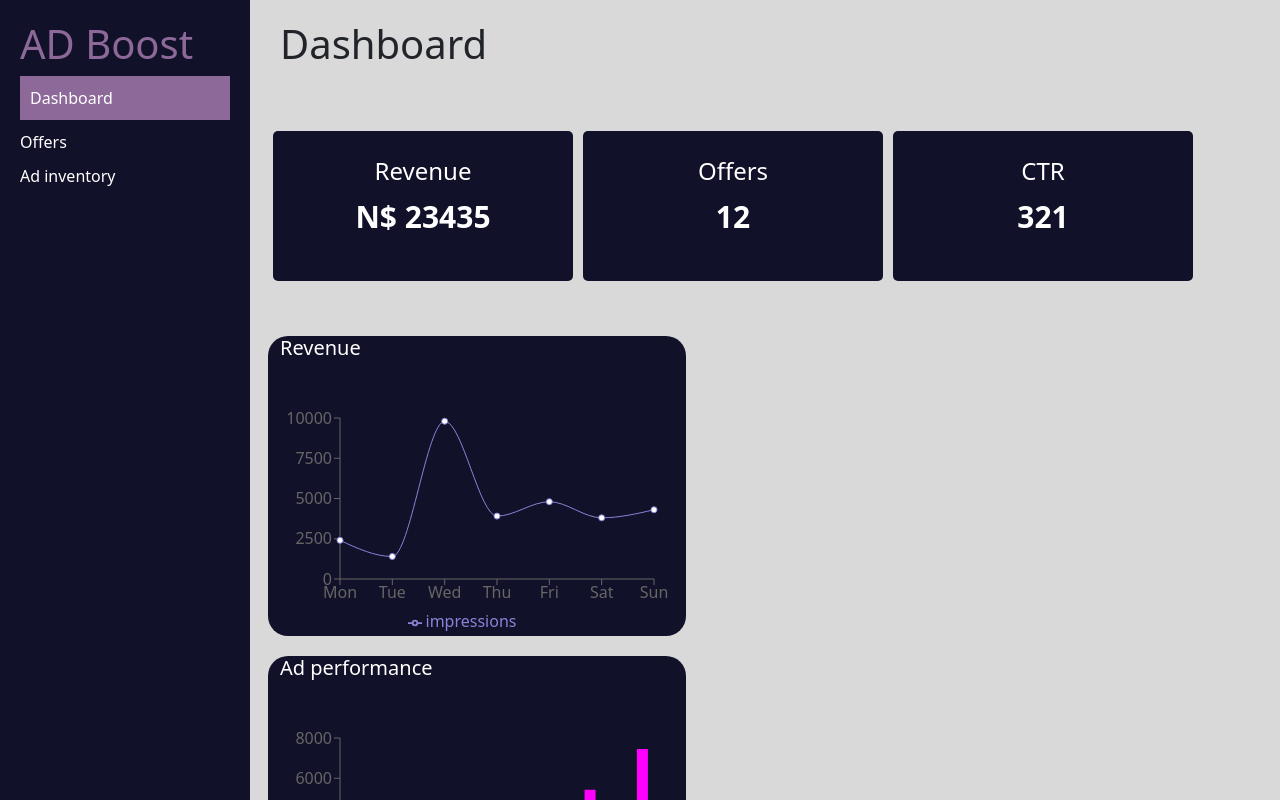
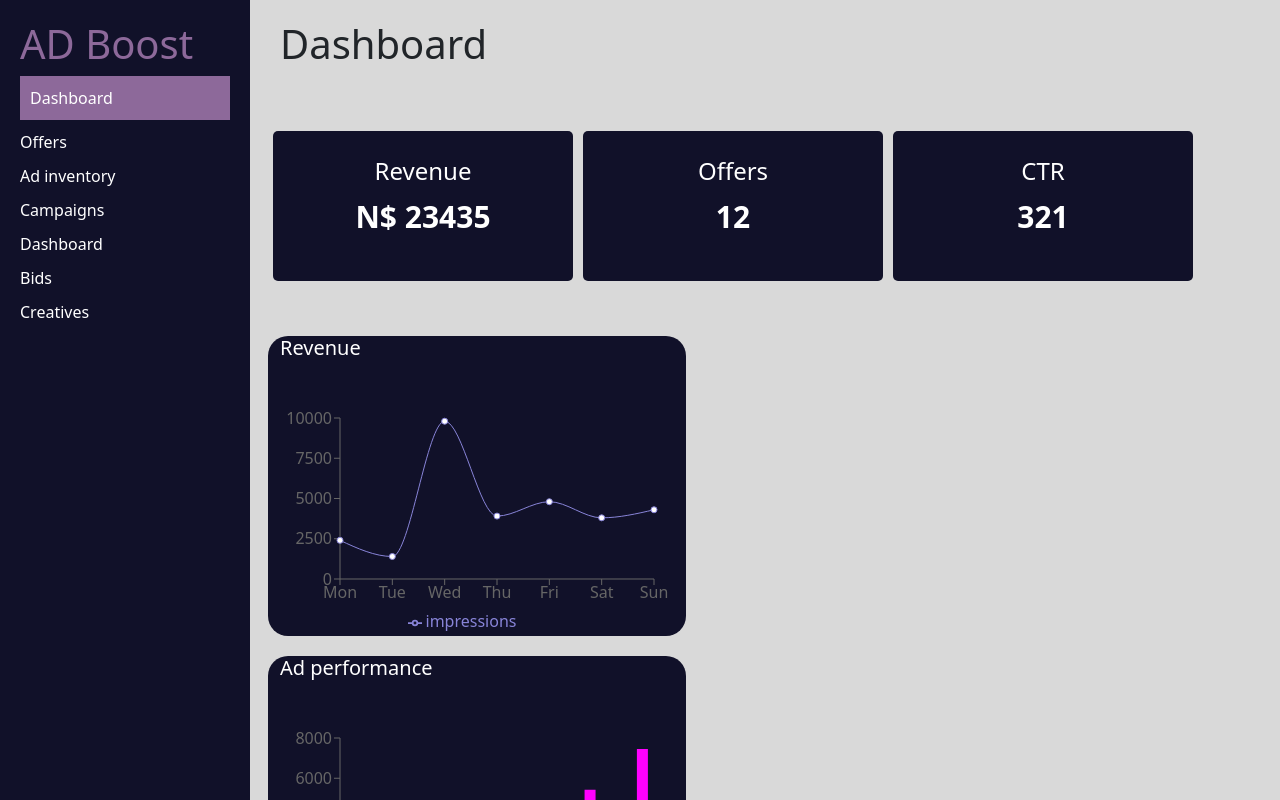
Before and after one commit to shwelep/AD-Server, a React (Create React App) app in the folder frontend/: page / in a window 1280 px wide. Shown: the top 800 px of the page. Built offline with nearby package versions, Linux system fonts and the light colour scheme.

Commit message:
added advertiser dashboard to routes

```diff
--- a/frontend/src/App.js
+++ b/frontend/src/App.js
@@ -10,6 +10,7 @@ import '../src/Assets/css/styles.css'
 import Campaigns from './Screens/Advertiser/Campaigns/Campaigns';
 import Bids from './Screens/Advertiser/Bids/Bids';
 import Creatives from './Screens/Advertiser/Creatives/Creatives';
+import AdvertiserDashboard from './Screens/Advertiser/Dashboard/AdvertiserDashboard';
 
 function App() {
   return (
@@ -24,6 +25,7 @@ function App() {
             <Route path='/campaigns' element={<Campaigns />} />
             <Route path='/bids' element={<Bids />} />
             <Route path='/creatives' element={<Creatives />} />
+            <Route path='/advertiser-dashboard' element={<AdvertiserDashboard/>}/>
           </Routes>
         </div>
 
--- a/frontend/src/Components/sidebar/sidebar.jsx
+++ b/frontend/src/Components/sidebar/sidebar.jsx
@@ -11,6 +11,10 @@ const SideBar = () => {
                 <li className={location.pathname === '/' ? 'active': ''}><Link to='/'>Dashboard</Link></li>
                 <li className={location.pathname === '/offers' ? 'active': ''}><Link to='/offers'>Offers</Link></li>
                 <li className={location.pathname === '/ad-inventory' ? 'active': ''}><Link to='/ad-inventory'>Ad inventory</Link></li>
+                <li className={location.pathname === '/Campaigns' ? 'active' : ''}><Link to='/Campaigns'>Campaigns</Link></li>
+                <li className={location.pathname === '/advertiser-dashboard' ? 'active' : ''}><Link to='/advertiser-dashboard'>Dashboard</Link></li>
+                <li className={location.pathname === '/Bids' ? 'active' : ''}><Link to='/Bids'>Bids</Link></li>
+                <li className={location.pathname === '/Creatives' ? 'active' : ''}><Link to='/Creatives'>Creatives</Link></li>
             </ul>
         </div>
     )
```
